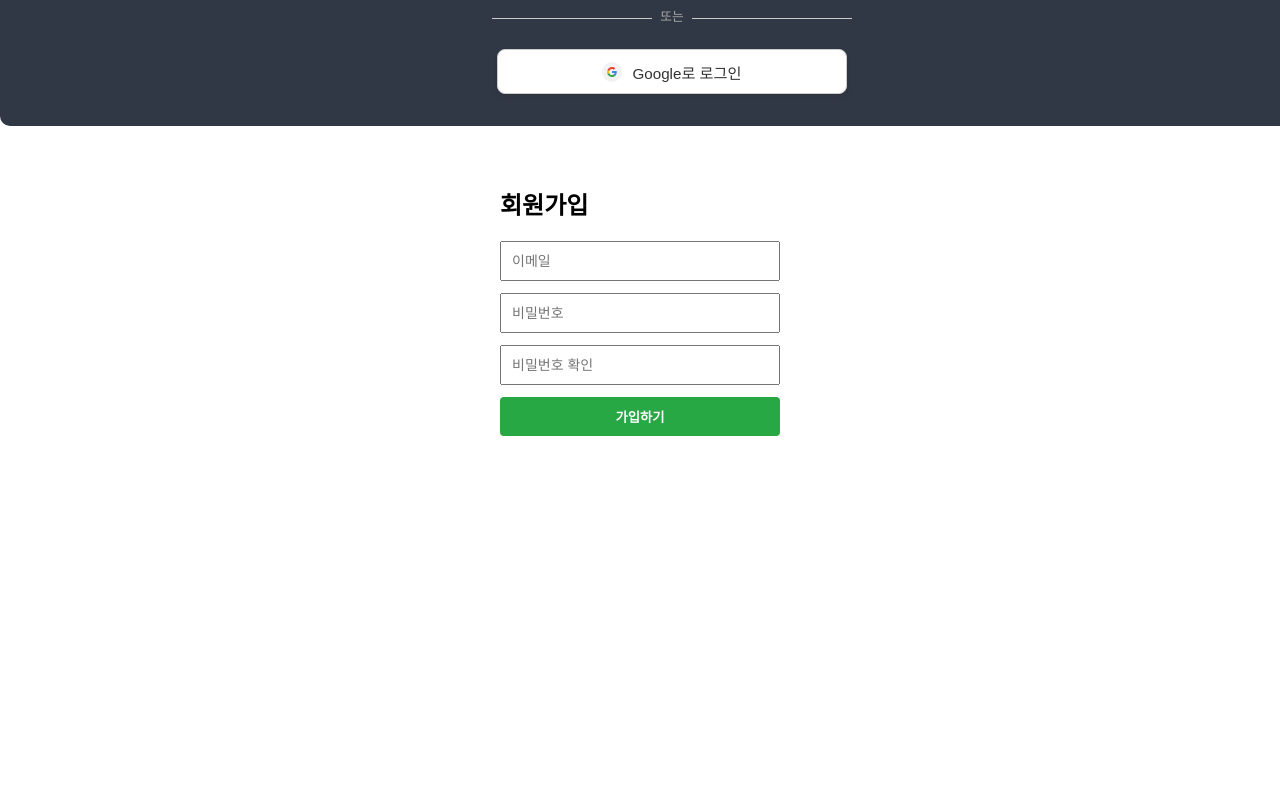
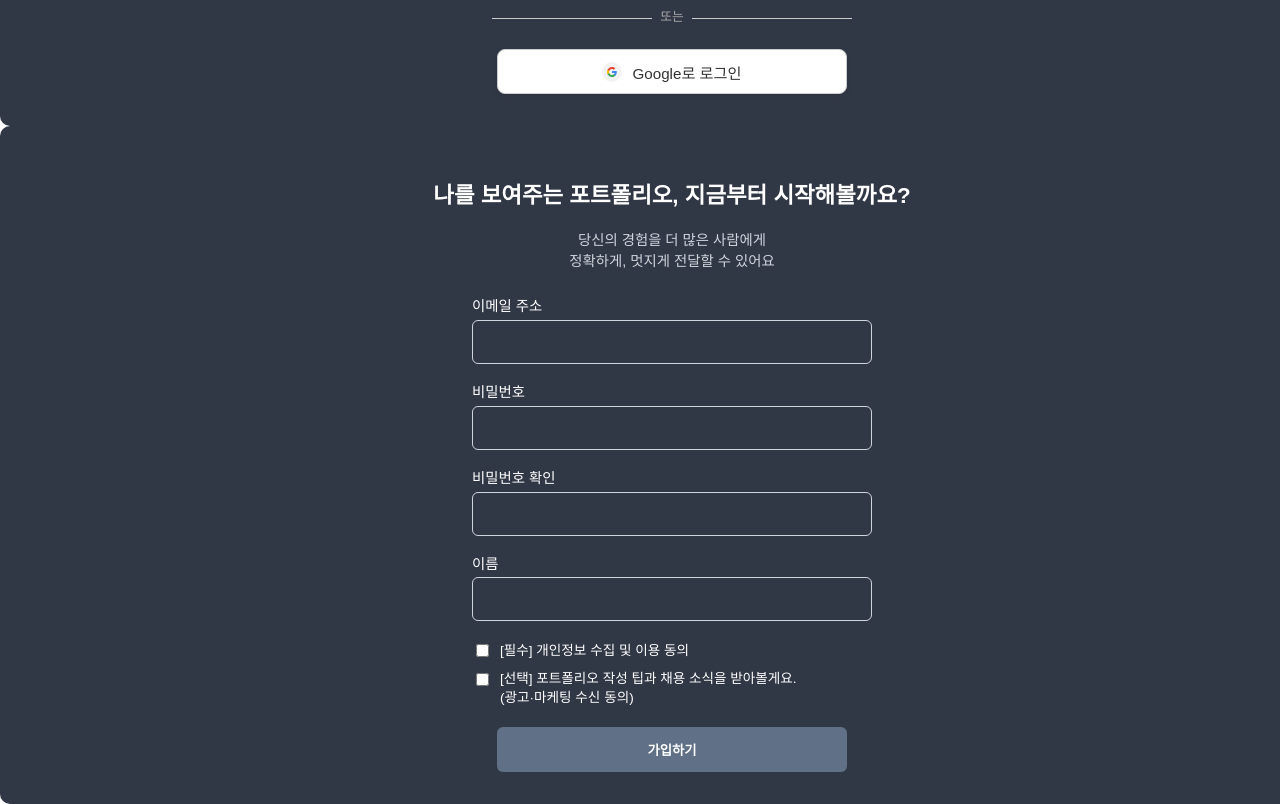
Before and after one commit to juunghaa/react-porters-portme, a React (Create React App) app: page /signup in a window 1280 px wide. Shown: the part 1020-1824 px from the top of the page. Before the commit the page ends 1496 px from the top, so only its background shows below. Built offline with nearby package versions, Linux system fonts and the light colour scheme.

Commit message:
회원가입 화면_디자인 구현 완료

```diff
--- a/src/App.css
+++ b/src/App.css
@@ -96,6 +96,18 @@
   cursor: pointer;
   font-weight: bold;
 }
+.submit-button-big {
+  background-color: #607087;
+  color: white;
+  border: none;
+  padding: 0.6rem 1.2rem;
+  border-radius: 6px;
+  cursor: pointer;
+  font-weight: bold;
+  min-width: 350px;
+  height: 45px;
+  margin-top: 0.8rem;
+}
 .divider {
   text-align: center;
   margin: 1.5rem 0;
@@ -142,6 +154,27 @@
   background-color: #b02a37;
 }
 
+.checkbox-label {
+  display: flex;
+  align-items: flex-start;
+  gap: 0.5rem;
+  font-size: 0.85rem; /* 원하는 크기로 조절 */
+  line-height: 1.4;
+}
+.checkbox-label input {
+  margin-top: 0.2rem;
+  flex-shrink: 0;
+}
+.checkbox-text {
+  display: inline-block;
+  font-size: 0.85rem; /* 원하는 크기로 조절 */
+}
+.input-group.checkbox-tight {
+  margin-top: 0.2rem; /* 기본보다 간격 축소 */
+  margin-bottom: 0.1rem; /* 기본보다 간격 축소 */
+}
+
+/*
 .signup-form {
   display: flex;
   flex-direction: column;
@@ -164,7 +197,7 @@
 }
 .signup-form button:hover {
   background-color: #218838;
-}
+} */
 
 
 /* 구글 로그인 버튼 로고는 아래 주소
--- a/src/components/Auth/SignupForm.jsx
+++ b/src/components/Auth/SignupForm.jsx
@@ -7,6 +7,15 @@ export default function SignupForm() {
     const [password, setPassword] = useState('');
     const [confirm, setConfirm] = useState('');
     const [error, setError] = useState(''); //유효성 검사 추가하기
+    const [emailError, setEmailError] = useState('');
+    const [passwordError, setPasswordError] = useState('');
+    const [confirmError, setConfirmError] = useState('');
+    const [signupError, setSignupError] = useState(''); // 회원가입 실패 메시지
+    const [name, setName] = useState(''); // 이름 필드 추가
+    const [nameError, setNameError] = useState('');
+    const [agree, setAgree] = useState(false); // 약관 동의 필드 추가
+    const [agreeError, setAgreeError] = useState('');
+    const [agreeMarketing, setAgreeMarketing] = useState(false);
 
     //async는 순차적 실행한다는 뜻이라고 봐도 됨
     const handleSubmit= async (e)=>{
@@ -15,41 +24,134 @@ export default function SignupForm() {
         //Firebase 연동 코드 추가하기
 
         setError('');
+        setEmailError('');
+        setPasswordError('');
+        setConfirmError('');
+
+        let valid = true;
+
         if (!email.includes('@')) {
-            setError("유효한 이메일을 입력해주세요.");
-            return;
+            setEmailError('올바른 메일 형식으로 입력해주세요.');
+            valid = false;
         }
         if (password.length<6) {
-            setError("비밀번호는 최소 6자 이상이어야 합니다.");
-            return;
+            setPasswordError('비밀번호는 최소 6자 이상이어야 합니다.');
+            valid = false;
         }
         if (password!==confirm){
-            setError('비밀번호가 일치하지 않습니다.');
-            return;
+            setConfirmError('비밀번호가 일치하지 않습니다.');
+            valid = false;
         }
+        if (!name.trim()) {
+            setNameError('이름을 입력해주세요.');
+            valid = false;
+        }
+        if (!agree) {
+            setAgreeError('개인정보 수집 및 이용에 동의해주세요.');
+            valid = false;
+        }
+
+        if (!valid) return;
+
         try {
             await createUserWithEmailAndPassword(auth, email, password);
             alert("회원가입이 완료되었습니다!");
             // 회원가입 이후 처리 (ex: 로그인 상태 전환 등)
           } catch (err) {
-            setError("회원가입에 실패했습니다. 다시 시도해주세요.");
+            setSignupError('회원가입에 실패했습니다. 다시 시도해주세요.');
             console.error(err);
           }
         };
 
     return(
-        <form onSubmit={handleSubmit} className="signup-form">
-            <h2>회원가입</h2>
-            <input type="email" placeholder="이메일" value={email}
-            onChange={(e)=> setEmail(e.target.value)} required />
-            <input type="password" placeholder="비밀번호" value={password}
-            onChange={(e)=>setPassword(e.target.value)} required />
-            <input type="password" placeholder="비밀번호 확인" value={confirm}
-            onChange={(e)=>setConfirm(e.target.value)} required />
+        <form onSubmit={handleSubmit} className="login-form">
+            {/* {error && <div className="signup-alert">{error}</div>} */}
+            <h2 className="login-title">나를 보여주는 포트폴리오, 지금부터 시작해볼까요?</h2>
+            <p className="login-subtitle">당신의 경험을 더 많은 사람에게<br />정확하게, 멋지게 전달할 수 있어요</p>
+
+
+            <div className="input-group">
+                <label htmlFor="email">이메일 주소</label>
+                <input
+                type="text"
+                id="email"
+                value={email}
+                onChange={(e) => setEmail(e.target.value)}
+                className={emailError ? 'input-error' : ''}
+                />
+                {emailError && <p className="error-text">{emailError}</p>}
+
+            </div>
+            <div className="input-group">
+                <label htmlFor="password">비밀번호</label>
+                <input
+                type="password"
+                id="password"
+                value={password}
+                onChange={(e) => setPassword(e.target.value)}
+                className={passwordError ? 'input-error' : ''}
+                />
+                {passwordError && <p className="error-text">{passwordError}</p>}
+
+            </div>
 
             {error && <p className="error-text">{error}</p>}
+            <div className="input-group">
+                <label htmlFor="confirm">비밀번호 확인</label>
+                <input
+                type="password"
+                id="confirm"
+                value={confirm}
+                onChange={(e) => setConfirm(e.target.value)}
+                className={confirmError ? 'input-error' : ''}
+                />
+                {confirmError && <p className="error-text">{confirmError}</p>}
+            </div>
 
-            <button type="submit">가입하기</button>
+            <div className="input-group">
+                <label htmlFor="name">이름</label>
+                <input
+                type="text"
+                id="name"
+                value={name}
+                onChange={(e) => setName(e.target.value)}
+                className={nameError ? 'input-error' : ''}
+                />
+                {nameError && <p className="error-text">{nameError}</p>}
+            </div>
+
+            <div className="input-group checkbox-tight">
+                <label className="checkbox-label">
+                <input
+                    type="checkbox"
+                    checked={agree}
+                    onChange={(e) => setAgree(e.target.checked)}
+                />
+                <span className="checkbox-text">
+                {' '}[필수] 개인정보 수집 및 이용 동의
+                </span>
+                </label>
+                {agreeError && <p className="error-text">{agreeError}</p>}
+            </div>
+            <div className="input-group checkbox-tight">
+                <label className="checkbox-label">
+                    <input
+                    type="checkbox"
+                    checked={agreeMarketing}
+                    onChange={(e) => setAgreeMarketing(e.target.checked)}
+                    />
+                    <span className="checkbox-text">
+                    {' '}[선택] 포트폴리오 작성 팁과 채용 소식을 받아볼게요.<br />
+                    (광고·마케팅 수신 동의)
+                    </span>
+
+                </label>
+            </div>
+
+            {signupError && <p className="error-text">{signupError}</p>}
+
+            <button type="submit" className="submit-button-big">가입하기</button>
+
         </form>
     );
 }
```
